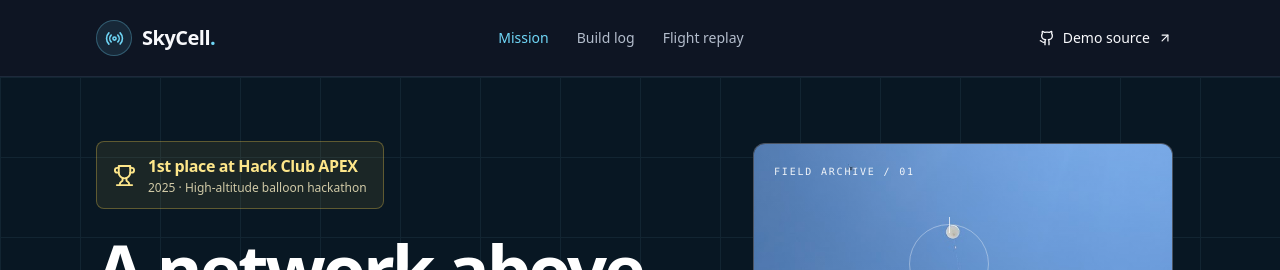
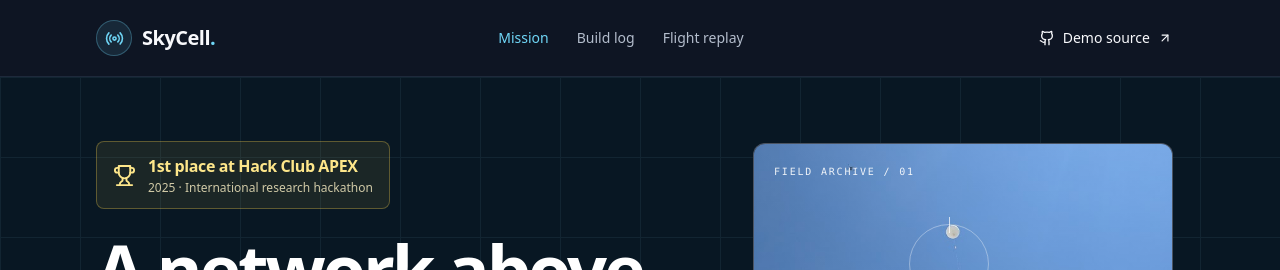
Before and after one commit to sharonbasovich/skycell, a React (Vite) app: page / in a window 1280 px wide. Shown: the top 270 px of the page. Built offline with nearby package versions, Linux system fonts and the light colour scheme.

Commit message:
Update APEX award subtitle

```diff
--- a/src/pages/Index.tsx
+++ b/src/pages/Index.tsx
@@ -64,7 +64,7 @@ const Index = () => (
                 1st place at Hack Club APEX
               </span>
               <span className="mt-0.5 block text-xs text-amber-100/80">
-                2025 · High-altitude balloon hackathon
+                2025 · International research hackathon
               </span>
             </span>
           </p>
```
